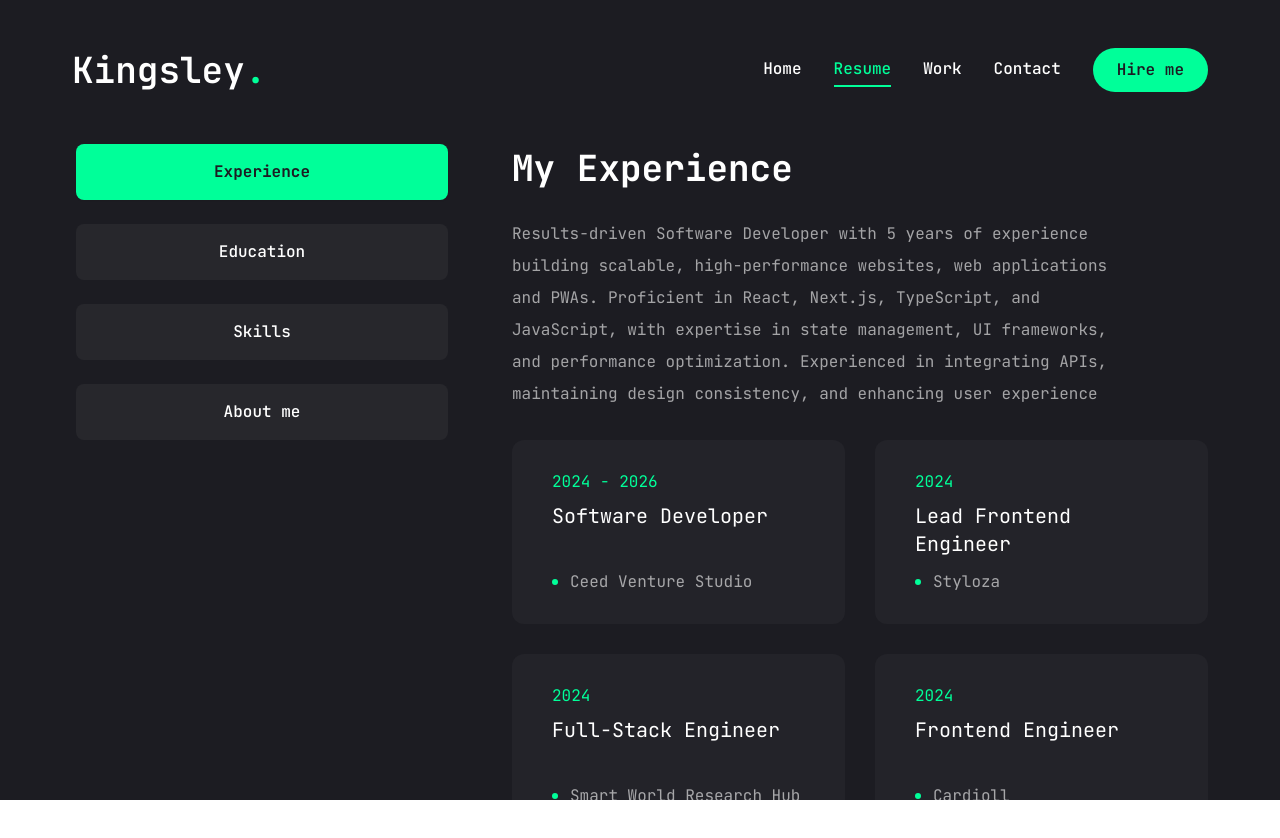
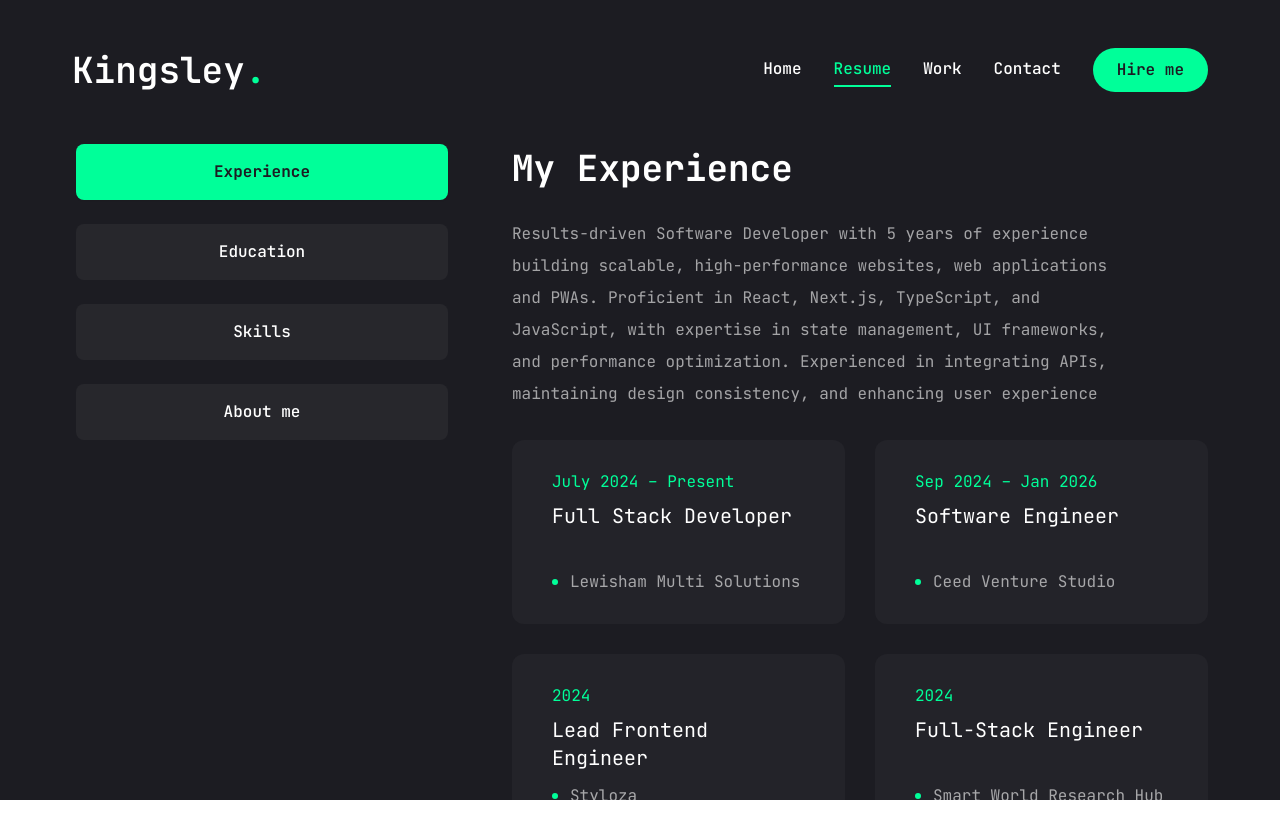
Before and after one commit to Keengsleyudeh/kingsleyportfolio, a Next.js app: page /resume in a window 1280 px wide. Built offline with nearby package versions, Linux system fonts and the light colour scheme.

Commit message:
feat: update work experience in resume

```diff
--- a/app/resume/page.tsx
+++ b/app/resume/page.tsx
@@ -49,9 +49,14 @@ const experience = {
 "Results-driven Software Developer with 5 years of experience building scalable, high-performance websites, web applications and PWAs. Proficient in React, Next.js, TypeScript, and JavaScript, with expertise in state management, UI frameworks, and performance optimization. Experienced in integrating APIs, maintaining design consistency, and enhancing user experience",
   items: [
     {
+      company: "Lewisham Multi Solutions",
+      position: "Full Stack Developer",
+      duration: "July 2024 – Present",
+    },
+    {
       company: "Ceed Venture Studio",
-      position: "Software Developer",
-      duration: "2024 - 2026",
+      position: "Software Engineer",
+      duration: "Sep 2024 – Jan 2026",
     },
     {
       company: "Styloza",
```
